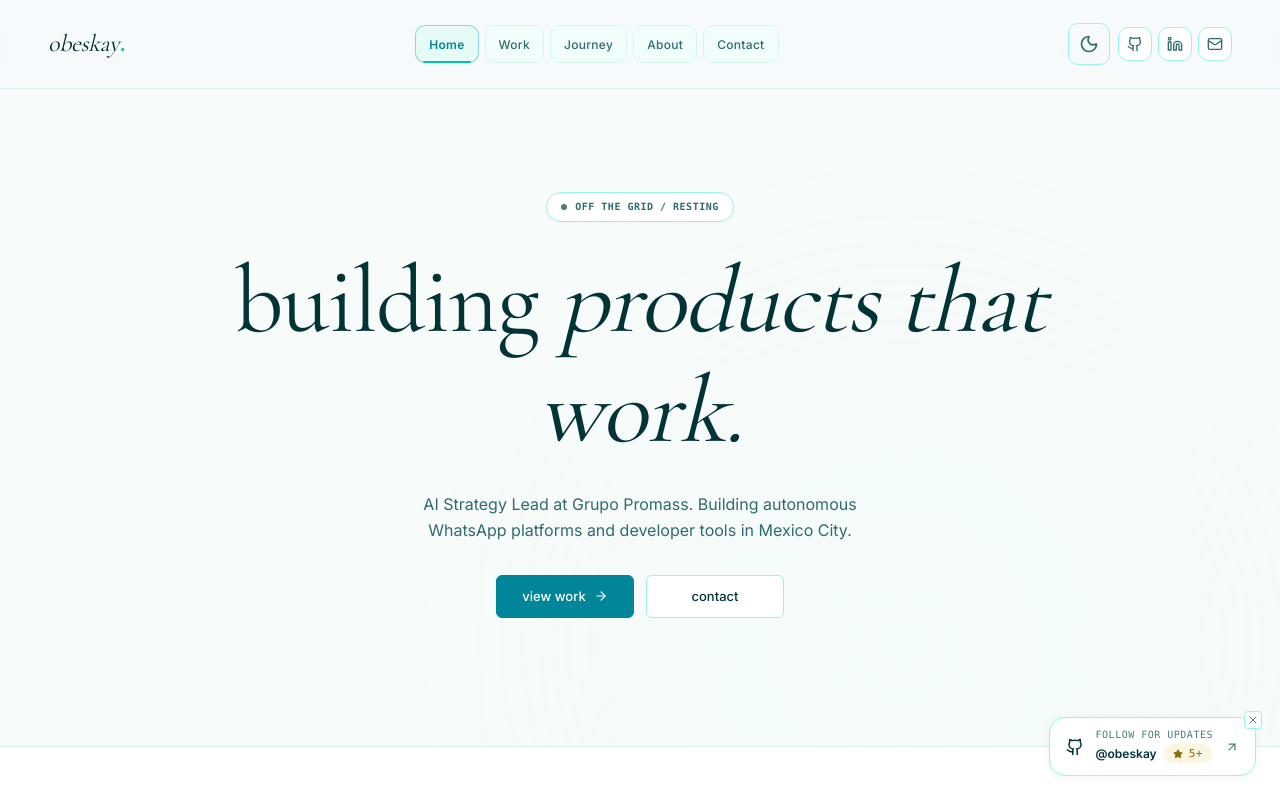
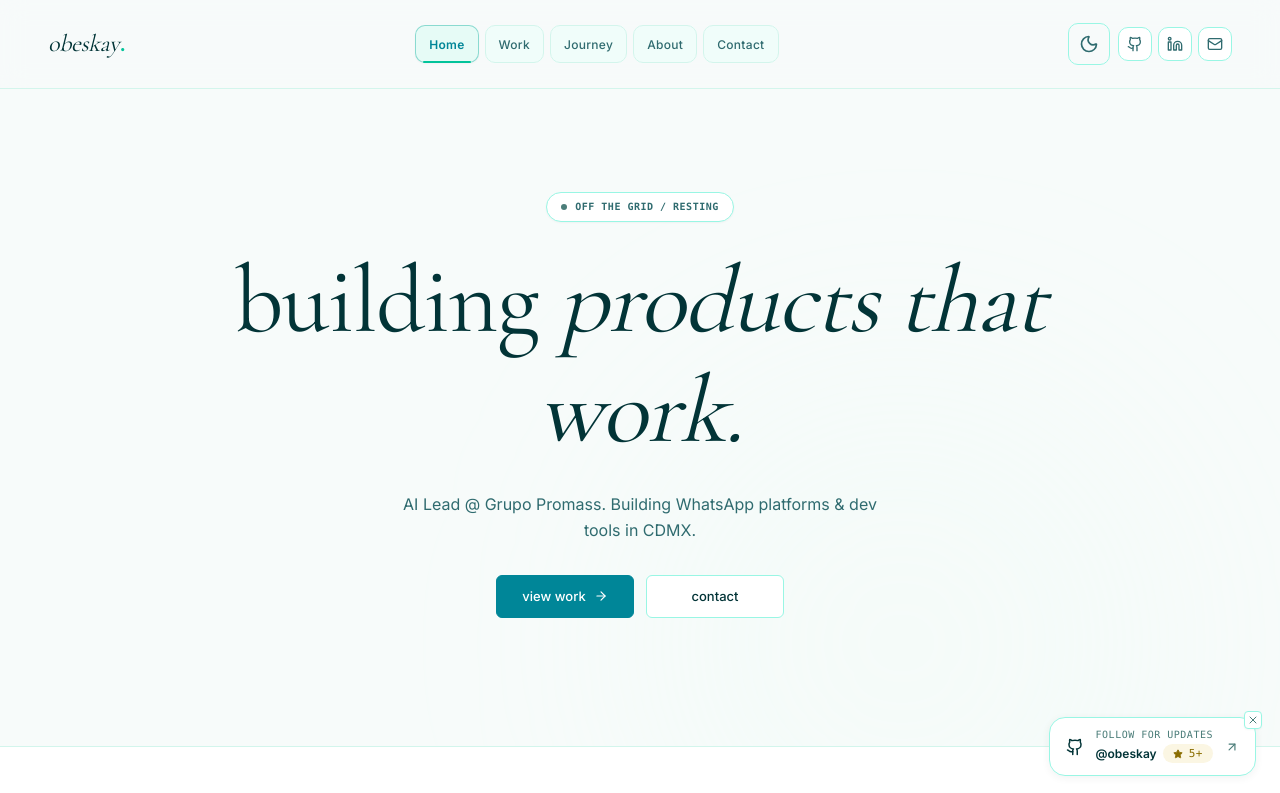
Before and after one commit to obeskay/obeskay-portfolio-new, a Next.js app: page / in a window 1280 px wide. Shown: the top 793 px of the page. Built offline with nearby package versions, Linux system fonts and the light colour scheme.

Commit message:
style: ultra-minimalist text refinement

```diff
--- a/app/page.tsx
+++ b/app/page.tsx
@@ -273,7 +273,7 @@ export default function Home() {
             transition={{ duration: 0.5, delay: 0.2 }}
             className="text-sm md:text-base text-text-secondary max-w-lg mx-auto leading-relaxed mb-8 px-4 font-normal"
           >
-            AI Strategy Lead at Grupo Promass. Building autonomous WhatsApp platforms and developer tools in Mexico City.
+            AI Lead @ Grupo Promass. Building WhatsApp platforms & dev tools in CDMX.
           </motion.p>
 
           <motion.div
```
